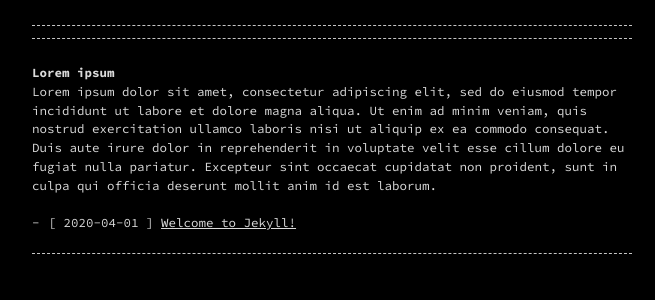
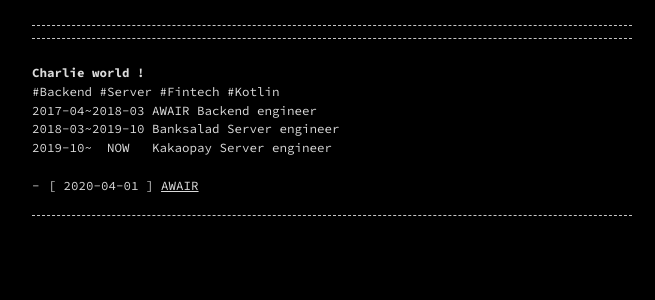
Before and after one commit to charlie-world/charlie-world.github.io, a Jekyll site: the page built from index.md, in a window 1280 px wide. Shown: the top 300 px of the page, without its empty margins (308-963 px from the left). Built offline with Jekyll 4.4.1, drawn with Linux system fonts in a browser that asks for light colours.

Commit message:
Fix index page

```diff
--- a/index.md
+++ b/index.md
@@ -4,6 +4,10 @@ layout: home
 permalink: /
 ---
 
-# Lorem ipsum
+# Charlie world !
 
-Lorem ipsum dolor sit amet, consectetur adipiscing elit, sed do eiusmod tempor incididunt ut labore et dolore magna aliqua. Ut enim ad minim veniam, quis nostrud exercitation ullamco laboris nisi ut aliquip ex ea commodo consequat. Duis aute irure dolor in reprehenderit in voluptate velit esse cillum dolore eu fugiat nulla pariatur. Excepteur sint occaecat cupidatat non proident, sunt in culpa qui officia deserunt mollit anim id est laborum.
+#Backend #Server #Fintech #Kotlin
+
+2017-04~2018-03 AWAIR Backend engineer
+2018-03~2019-10 Banksalad Server engineer
+2019-10~  NOW   Kakaopay Server engineer
```
Also changed, not shown: _posts/2020-04-01-AWAIR-backend-engineer.md (added, +26 -0 lines), _posts/2020-04-01-welcome-to-jekyll.markdown (deleted, +0 -29 lines).
